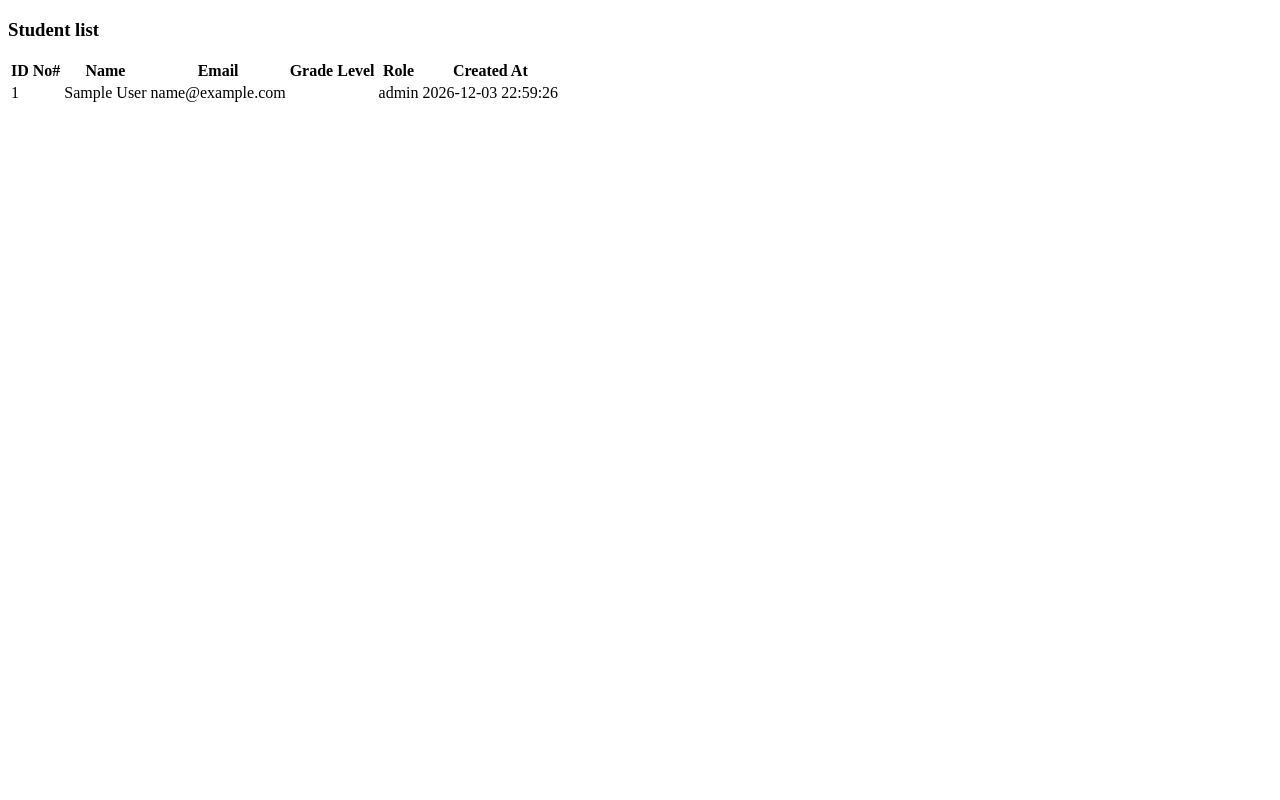
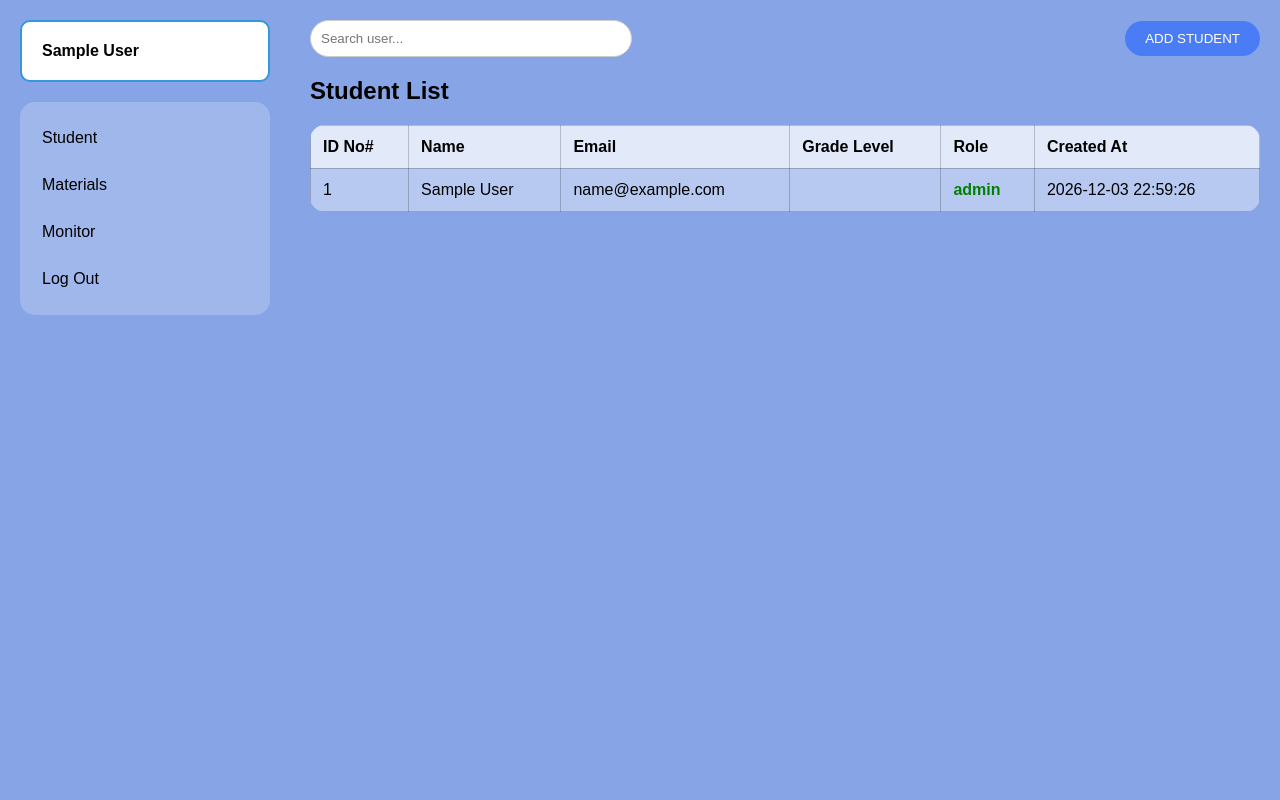
Before and after one commit to ajDev30/AralProgram_ASR, a PHP site: page /Admin/dashboard.php in a window 1280 px wide. Run offline with PHP 8.4, Linux system fonts and the light colour scheme; the visitor is signed in with stand-in values (Sample User, id 1).

Commit message:
add side bar dashboard and display user name in dashboard (AI generated)

```diff
--- a/Admin/dashboard.php
+++ b/Admin/dashboard.php
@@ -2,27 +2,180 @@
 session_start();
 require_once __DIR__ . "/../.env/config.php";
 
-// Optionally protect the dashboard so only logged-in admins can view it.
+// Protect page
 if (empty($_SESSION["user_id"]) || ($_SESSION["role"] ?? "") !== "admin") {
     header("Location: ../index.php");
     exit();
 }
-//PDO connection
-$sql = "SELECT id, name, email, created_at, grade_level, role FROM users";
-$stmt = $pdo->query($sql);
-$users = $stmt->fetchAll();
+
+// Get current logged-in user
+$currentUserId = $_SESSION["user_id"];
+
+$stmt = $pdo->prepare("
+    SELECT id, name, email, role
+    FROM users
+    WHERE id = ?
+");
+$stmt->execute([$currentUserId]);
+$currentUser = $stmt->fetch(PDO::FETCH_ASSOC);
+
+// Get all users
+$stmt = $pdo->query("
+    SELECT id, name, email, created_at, grade_level, role
+    FROM users
+    ORDER BY id ASC
+");
+$users = $stmt->fetchAll(PDO::FETCH_ASSOC);
 ?>
+
 <!DOCTYPE html>
 <html lang="en">
 <head>
 <meta charset="UTF-8">
 <meta name="viewport" content="width=device-width, initial-scale=1.0">
-  <title>Dashboard</title>
+<title>Admin Dashboard</title>
+
+<style>
+body{
+    margin:0;
+    font-family:Arial, sans-serif;
+    background:#87a5e6;
+}
+
+.container{
+    display:flex;
+    min-height:100vh;
+}
+
+.sidebar{
+    width:250px;
+    padding:20px;
+}
+
+.profile-box{
+    border:2px solid #3498db;
+    padding:20px;
+    background:white;
+    border-radius:10px;
+    margin-bottom:20px;
+    font-weight:bold;
+}
+
+.menu{
+    background:rgba(255,255,255,.2);
+    border-radius:15px;
+    padding:10px;
+}
+
+.menu a{
+    display:block;
+    padding:12px;
+    text-decoration:none;
+    color:#000;
+    margin:5px 0;
+}
+
+.menu a:hover{
+    background:rgba(255,255,255,.3);
+    border-radius:8px;
+}
+
+.content{
+    flex:1;
+    padding:20px;
+}
+
+.header{
+    display:flex;
+    justify-content:space-between;
+    align-items:center;
+    margin-bottom:20px;
+}
+
+.search-box input{
+    padding:10px;
+    width:300px;
+    border-radius:20px;
+    border:1px solid #ccc;
+}
+
+.add-btn{
+    padding:10px 20px;
+    border:none;
+    border-radius:20px;
+    background:#4a7df5;
+    color:white;
+    cursor:pointer;
+}
+
+table{
+    width:100%;
+    border-collapse:collapse;
+    background:rgba(255,255,255,.4);
+    border-radius:15px;
+    overflow:hidden;
+}
+
+th, td{
+    padding:12px;
+    border:1px solid rgba(0,0,0,.2);
+    text-align:left;
+}
+
+th{
+    background:rgba(255,255,255,.6);
+}
+
+.role-admin{
+    color:green;
+    font-weight:bold;
+}
+
+.role-student{
+    color:#333;
+}
+
+.logout{
+    color:red;
+}
+</style>
+
 </head>
 <body>
-<section>
-  <h3>Student list</h3>
+
+<div class="container">
+
+    <!-- Sidebar -->
+    <div class="sidebar">
+
+        <div class="profile-box">
+            <?= htmlspecialchars($currentUser["name"]) ?>
+        </div>
+
+        <div class="menu">
+            <a href="#">Student</a>
+            <a href="#">Materials</a>
+            <a href="#">Monitor</a>
+            <a href="../logout.php" class="logout">Log Out</a>
+        </div>
+
+    </div>
+
+    <!-- Main Content -->
+    <div class="content">
+
+        <div class="header">
+            <div class="search-box">
+                <input type="text" placeholder="Search user...">
+            </div>
+
+            <button class="add-btn">ADD STUDENT</button>
+        </div>
+
+        <h2>Student List</h2>
+
         <table>
+            <thead>
                 <tr>
                     <th>ID No#</th>
                     <th>Name</th>
@@ -31,23 +184,39 @@ $users = $stmt->fetchAll();
                     <th>Role</th>
                     <th>Created At</th>
                 </tr>
-    <?php if (count($users) === 0): ?>
+            </thead>
+
+            <tbody>
+                <?php if (empty($users)): ?>
                     <tr>
                         <td colspan="6">No users found.</td>
                     </tr>
                 <?php else: ?>
+
                     <?php foreach ($users as $user): ?>
                     <tr>
                         <td><?= htmlspecialchars($user["id"]) ?></td>
                         <td><?= htmlspecialchars($user["name"]) ?></td>
                         <td><?= htmlspecialchars($user["email"]) ?></td>
                         <td><?= htmlspecialchars($user["grade_level"]) ?></td>
-          <td><?= htmlspecialchars($user["role"]) ?></td>
+
+                        <td class="<?= $user["role"] === "admin"
+                            ? "role-admin"
+                            : "role-student" ?>">
+                            <?= htmlspecialchars($user["role"]) ?>
+                        </td>
+
                         <td><?= htmlspecialchars($user["created_at"]) ?></td>
                     </tr>
                     <?php endforeach; ?>
+
                 <?php endif; ?>
+            </tbody>
         </table>
-</section>
+
+    </div>
+
+</div>
+
 </body>
 </html>
--- a/landing.html
+++ b/landing.html
@@ -1 +1,4 @@
 <h1>HELLO STUDENt</h1>
+<button type="button" onclick="window.location.href = 'logout.php'">
+    logout
+</button>
```
Also changed, not shown: Admin/dashboardbak.php (added, +53 -0 lines). Lines whose indentation alone changed are shown as unchanged.
